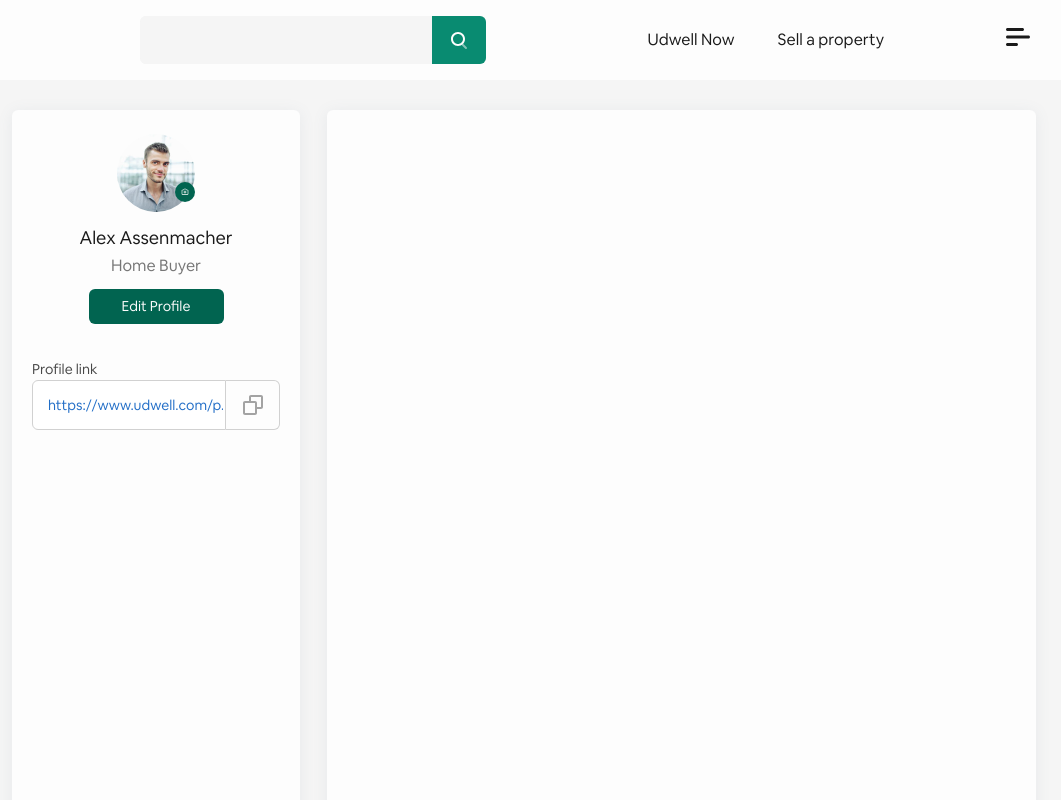
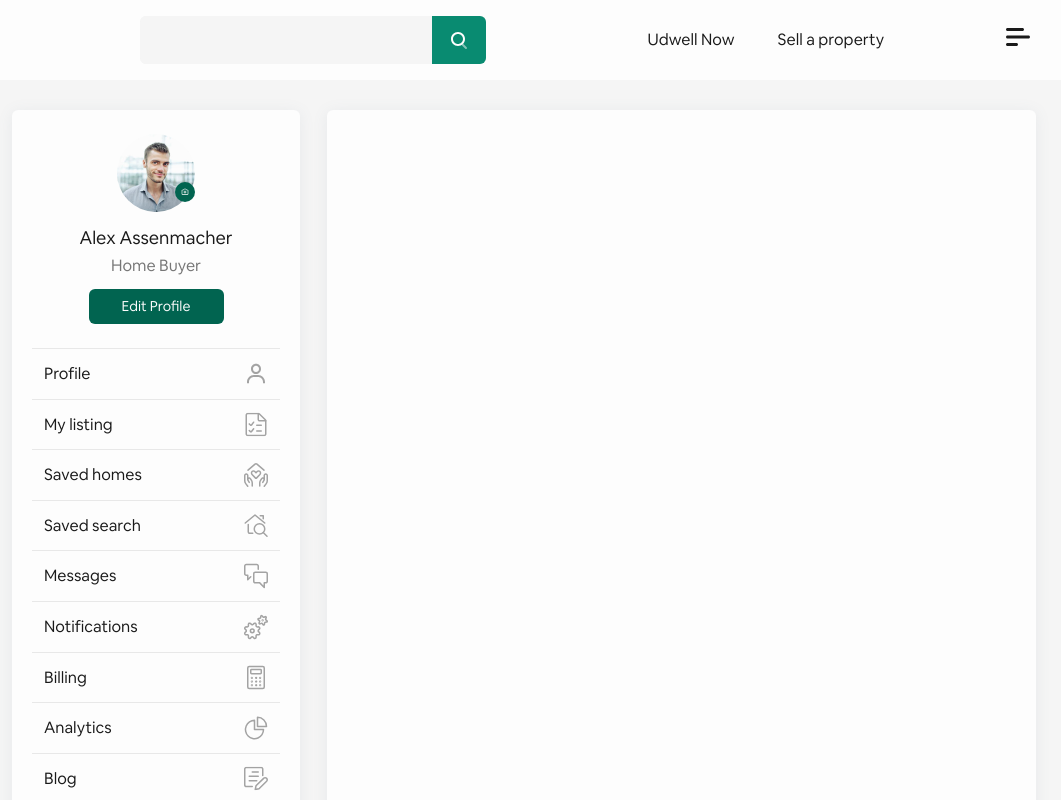
Before and after one commit to abdulmalikgh/front-end-challenge, a React (Create React App) app: page / in a window 1280 px wide. Shown: the top 800 px of the page, without its empty margins (116-1177 px from the left). Built offline with nearby package versions, Linux system fonts and the light colour scheme.

Commit message:
Add side nav

```diff
--- a/src/assets/scss/app.scss
+++ b/src/assets/scss/app.scss
@@ -10,7 +10,7 @@ main {
   padding-top: 30px;
 }
 
-// sidebar
+// ALL SIDEBAR
 .sidebar {
   width: 288px;
   height: 814px;
@@ -65,9 +65,10 @@ main {
       }
     }
   }
-
+  //EDIT CONTAINER
   .edit-profile-container {
     padding-top: 10px;
+    padding-bottom: 24px;
     button {
       width: 135px;
       height: 35px;
@@ -83,7 +84,7 @@ main {
       border-radius: 6px;
     }
   }
-
+  //PROFILE
   .profile {
     width: 100%;
     height: 74px;
@@ -115,20 +116,49 @@ main {
         border: 1px solid #d1d1d1;
         border-radius: 6px 0px 0px 6px;
         padding-left: 15px;
-        &:focus{
-            outline: none;
+        &:focus {
+          outline: none;
         }
       }
       button {
         outline: none;
         width: 54px;
         border-radius: 0px 6px 6px 0px;
-        border-left: 0px!important;
+        border-left: 0px !important;
         border: 1px solid #d1d1d1;
         background: transparent;
         display: flex;
         justify-content: center;
         align-items: center;
+      }
+    }
+  }
+
+  // SIDEBAR NAV
+  .side_nav {
+    width: 100%;
+    ul {
+      width: 100%;
+      padding: 0px;
+      margin: 0px;
+      li {
+        list-style: none;
+        border-top:1px solid  #E8E8E8;;
+        &:last-of-type{
+            border-bottom:1px solid  #E8E8E8;;
+        }
+        a {
+          display: flex;
+          justify-content: space-between;
+          text-decoration: none;
+          font-family: Airbnb Cereal App;
+          font-style: normal;
+          font-weight: normal;
+          font-size: 16px;
+          line-height: 160%;
+          color: $text-dark;
+          padding:12px;
+        }
       }
     }
   }
--- /dev/null
+++ b/src/components/MenuList.js
@@ -0,0 +1,12 @@
+import React from 'react'
+
+export default function MenuList({item}) {
+    return (
+        <li>
+            <a href="#">
+                <p> { item.name } </p>
+                <img src={ item.icon } alt="" />
+            </a>
+        </li>
+    )
+}
--- a/src/components/SidebarNav.js
+++ b/src/components/SidebarNav.js
@@ -1,9 +1,16 @@
-
+import menuItems from '../helpers/menuItems'
+import MenuList from './MenuList'
 
 export default function SidebarNav() {
     return (
-        <div>
-
+        <div className="side_nav">
+            <ul>
+                {
+                   menuItems.map( item => (
+                       <MenuList item={item} key={item.id} />
+                   ))
+                }
+            </ul>
         </div>
     )
 }
--- a/src/components/sidebar.js
+++ b/src/components/sidebar.js
@@ -2,15 +2,14 @@ import React from 'react'
 import ProfileLink from './ProfileLink'
 import EditProfile from './EditProfile'
 import Avatar from './Avatar'
+import SidebarNav from './SidebarNav'
 function Sidebar() {
 
     return (
         <div className="sidebar">
             <Avatar />
             <EditProfile/>
-            <div>
-
-            </div>
+            <SidebarNav />
             <ProfileLink />
         </div>
     )
--- /dev/null
+++ b/src/helpers/menuItems.js
@@ -0,0 +1,59 @@
+import profile from '../assets/images/User.svg'
+import Listing from '../assets/images/Listing.svg'
+import savedHomes from '../assets/images/Saved-homes.svg'
+import savedSearch from '../assets/images/Saved-search.svg'
+import messages from '../assets/images/Messages.svg'
+import notification from '../assets/images/Notifications.svg'
+import billing from '../assets/images/Billing.svg'
+import analytics from '../assets/images/Analytics.svg'
+import blog from '../assets/images/Blog.svg'
+
+const menuItems = [
+    {
+        id:1,
+        name: "Profile",
+        icon: profile
+    },
+    {
+        id:2,
+        name: "My listing",
+        icon: Listing
+    },
+    {
+        id:3,
+        name: "Saved homes",
+        icon: savedHomes
+    },
+    {
+        id:4,
+        name: "Saved search",
+        icon: savedSearch
+    },
+    {
+        id:5,
+        name: "Messages",
+        icon: messages
+    },
+    {
+        id:6,
+        name: "Notifications",
+        icon: notification
+    },
+    {
+        id:7,
+        name: "Billing",
+        icon: billing
+    },
+    {
+        id:8,
+        name: "Analytics",
+        icon: analytics
+    },
+    {
+        id:9,
+        name: "Blog",
+        icon: blog
+    }
+]
+
+export default menuItems
```
